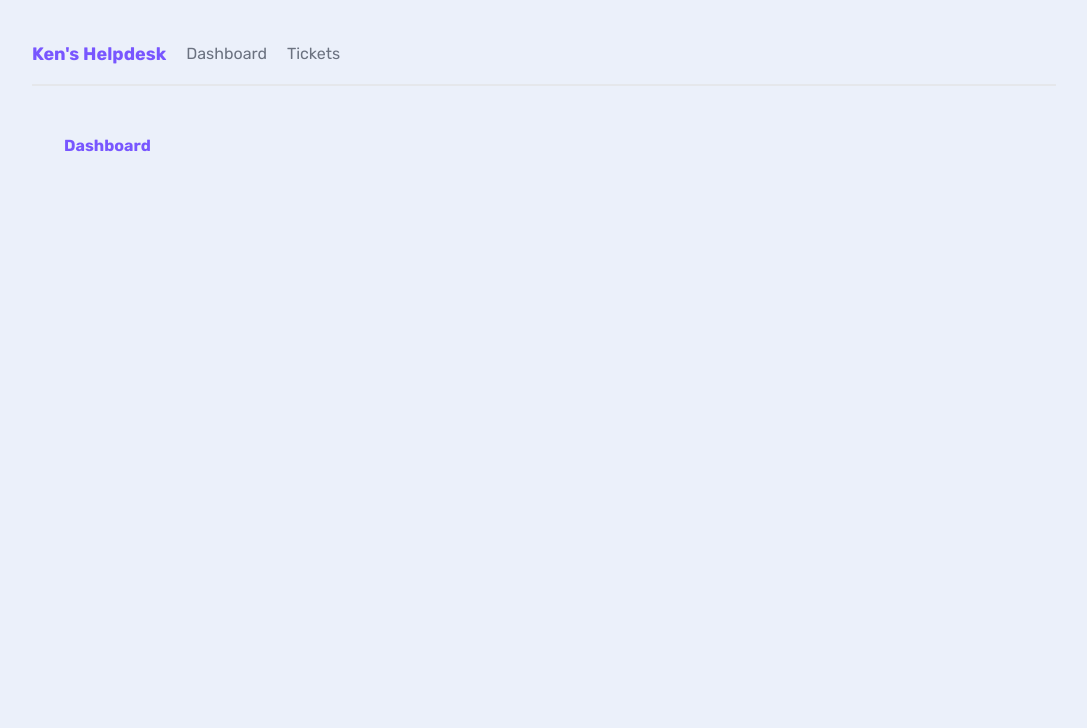
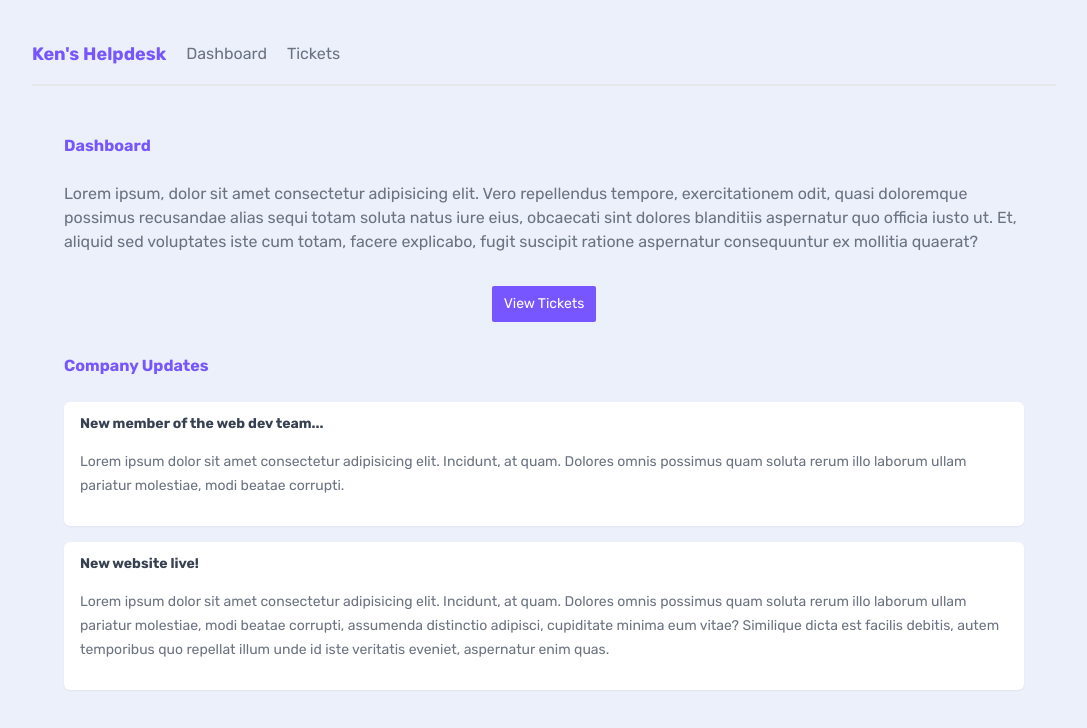
Before and after one commit to knneff/ken-helpdesk, a Next.js app: page / in a window 1280 px wide. Shown: the top 728 px of the page, without its empty margins (96-1183 px from the left). Built offline with nearby package versions, Linux system fonts and the light colour scheme.

Commit message:
add landingpage html

```diff
--- a/app/page.jsx
+++ b/app/page.jsx
@@ -1,9 +1,29 @@
 import Image from 'next/image'
+import Link from 'next/link'
+
 
 export default function Home() {
   return (
     <main>
       <h2>Dashboard</h2>
+      <p>Lorem ipsum, dolor sit amet consectetur adipisicing elit. Vero repellendus tempore, exercitationem odit, quasi doloremque possimus recusandae alias sequi totam soluta natus iure eius, obcaecati sint dolores blanditiis aspernatur quo officia iusto ut. Et, aliquid sed voluptates iste cum totam, facere explicabo, fugit suscipit ratione aspernatur consequuntur ex mollitia quaerat?</p>
+
+      <div className="flex justify-center my-8">
+        <Link href="/tickets">
+          <button className="btn-primary">View Tickets</button>
+        </Link>
+      </div>
+
+      <h2>Company Updates</h2>
+
+      <div className="card">
+        <h3>New member of the web dev team...</h3>
+        <p>Lorem ipsum dolor sit amet consectetur adipisicing elit. Incidunt, at quam. Dolores omnis possimus quam soluta rerum illo laborum ullam pariatur molestiae, modi beatae corrupti.</p>
+      </div>
+      <div className="card">
+        <h3>New website live!</h3>
+        <p>Lorem ipsum dolor sit amet consectetur adipisicing elit. Incidunt, at quam. Dolores omnis possimus quam soluta rerum illo laborum ullam pariatur molestiae, modi beatae corrupti, assumenda distinctio adipisci, cupiditate minima eum vitae? Similique dicta est facilis debitis, autem temporibus quo repellat illum unde id iste veritatis eveniet, aspernatur enim quas.</p>
+      </div>
     </main>
   )
 }
```
